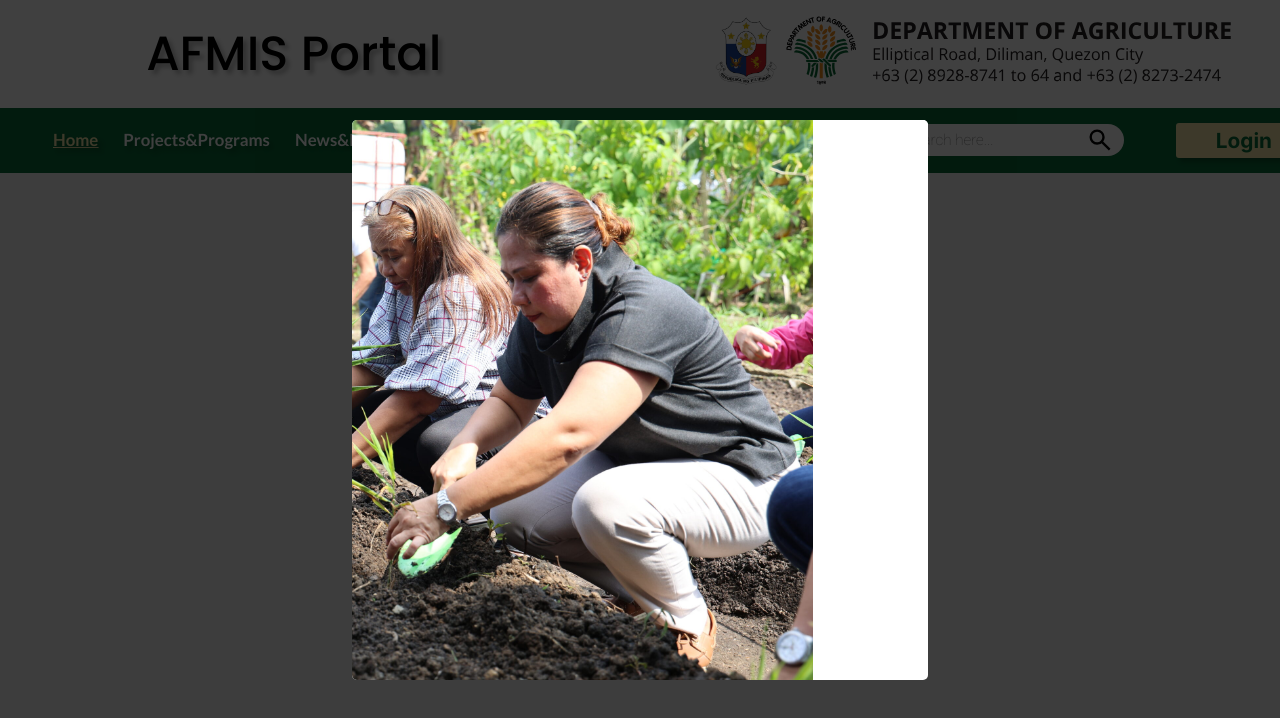
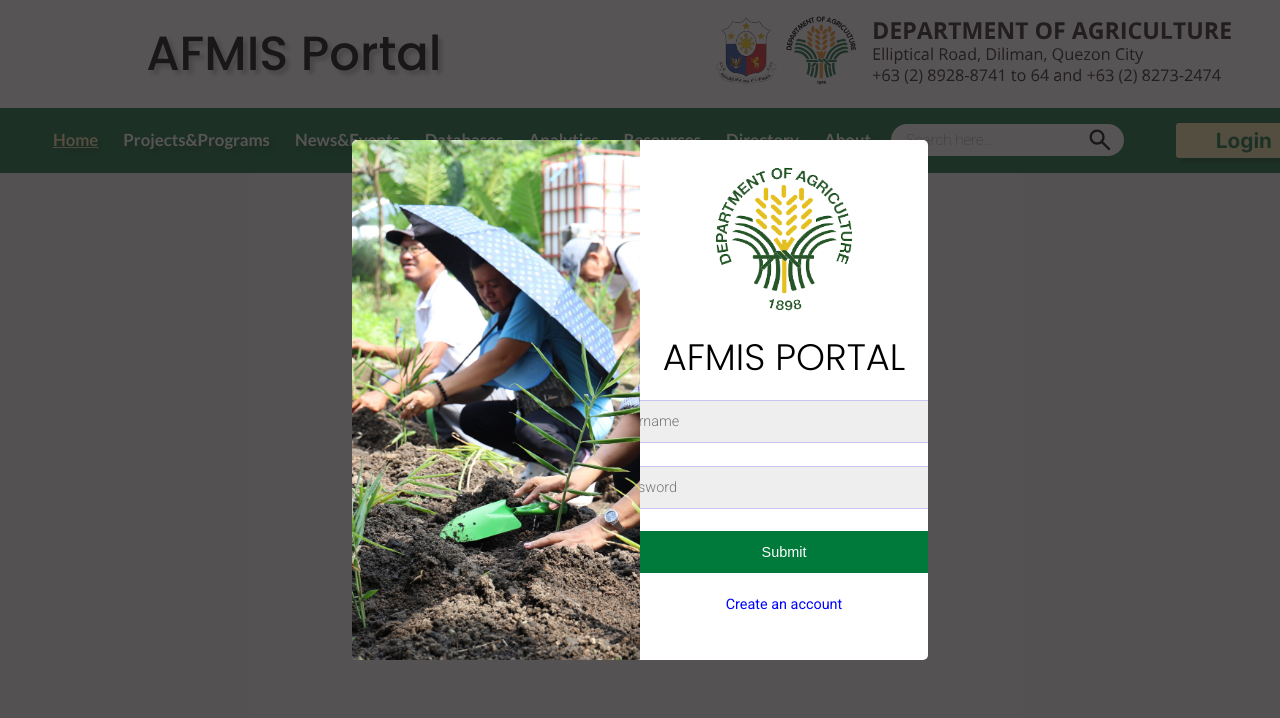
Before and after one commit to espiritukarl/afmis_portal, a React (Vite) app in the folder AFMIS_Portal/: page / in a window 1280 px wide. Both pictures are taken after a click on the button "Login". Shown: the top 718 px of the page. Built offline with nearby package versions, Linux system fonts and the light colour scheme; some icons are missing.

Commit message:
Finished login modal

```diff
--- a/AFMIS_Portal/src/pages/Login.jsx
+++ b/AFMIS_Portal/src/pages/Login.jsx
@@ -1,4 +1,5 @@
 import Modal from "../components/Modal";
+import { Link } from "react-router-dom";
 
 export default function Login({ isModalOpen, onClose }) {
   return (
@@ -10,7 +11,26 @@
           <div className="left-half">
             <img src="/login1.jpg" />
           </div>
-          <div className="right-half">hi</div>
+          <div className="right-half">
+            <img src="/dalogo2.png" alt="" />
+            <h2 className="poppins-light">AFMIS PORTAL</h2>
+            <form action="/" className="login-form">
+              <input
+                type="text"
+                placeholder="Username"
+                className="roboto-light"
+              />
+              <input
+                type="text"
+                placeholder="Password"
+                className="roboto-light"
+              />
+              <button className="login-submit">Submit</button>
+            </form>
+            <div className="open-registration roboto-regular">
+              Create an account
+            </div>
+          </div>
         </>
       }
     />
--- a/AFMIS_Portal/src/styles/modal.css
+++ b/AFMIS_Portal/src/styles/modal.css
@@ -4,7 +4,7 @@
   left: 0;
   width: 100%;
   height: 100%;
-  background: rgba(0, 0, 0, 0.75);
+  background: var(--modal-background);
 
   display: flex;
   justify-content: center;
@@ -15,7 +15,7 @@
   position: relative;
   background: #fff;
   color: #000;
-  height: 70%;
+  height: 65%;
   width: 45%;
   padding: 0;
   border-radius: 5px;
@@ -33,20 +33,70 @@
 .modal-content > div {
   display: flex;
   width: 100%;
+  height: 100%;
 }
 
 .left-half,
 .right-half {
   flex: 1;
+  overflow: hidden;
 }
 
 .left-half > img {
-  position: absolute;
-  right: 20%;
+  position: relative;
+  right: 50%;
   object-fit: cover;
-  height: 100%;
+  height: 120%;
 }
 
 .right-half {
-  background-color: white;
+  display: flex;
+  flex-direction: column;
+  justify-content: center;
+  align-items: center;
+  gap: 25px;
 }
+
+.right-half > img {
+  width: 52.5%;
+}
+
+.right-half > h2 {
+  font-size: 2.3rem;
+}
+
+.login-form {
+  display: flex;
+  flex-direction: column;
+  align-items: center;
+  gap: 1.4rem;
+}
+
+.login-form > input {
+  width: 240%;
+  border: 1px solid var(--modal-login-input-outline);
+  background-color: var(--modal-login-content);
+  padding: 13px 0;
+  border-radius: 20px;
+}
+
+.login-form > input::placeholder {
+  padding-left: 15px;
+  font-size: 0.9rem;
+}
+
+.login-submit {
+  width: 240%;
+  background-color: var(--modal-login-button);
+  color: #fff;
+  border: none;
+  padding: 13px 0;
+  border-radius: 20px;
+  font-size: 0.9rem;
+}
+
+.open-registration {
+  font-size: 0.9rem;
+  color: var(--link-color);
+  margin-bottom: 25px;
+}
```
